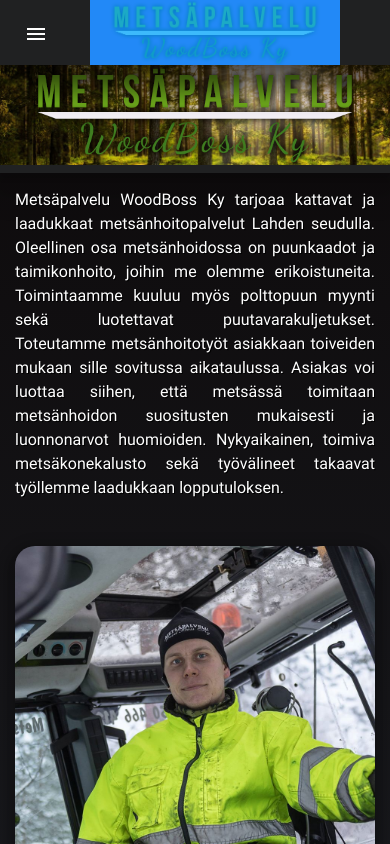
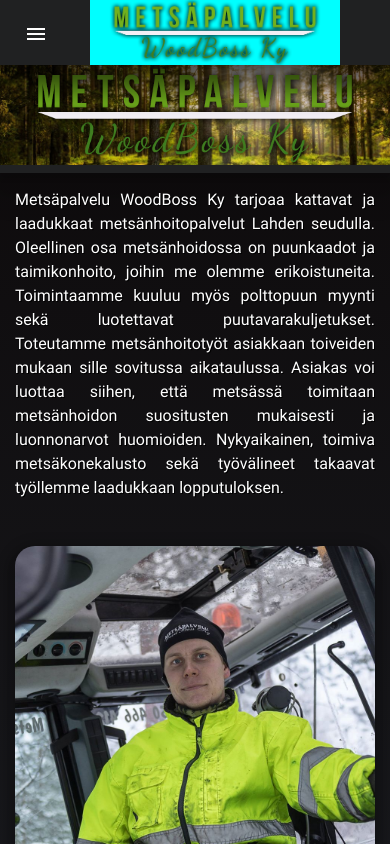
Before and after one commit to KimiNyG/Woodboss, an Angular app: page / in a window 390 px wide. Built offline with nearby package versions, Linux system fonts and the light colour scheme.

Commit message:
testing header bug

```diff
--- a/src/app/shared/navigationbar/navigationbar.component.css
+++ b/src/app/shared/navigationbar/navigationbar.component.css
@@ -52,17 +52,6 @@
     background-color: aqua;
   }
 
-  #navLogo a {
-    background-color: blue;
-    opacity: 0.5;
-  }
-
-  #navLogo a img {
-    width: 250px;
-    background-color: blueviolet;
-    opacity: 0.5;
-  }
-
   #navList {
     width: 100%;
   }
```
